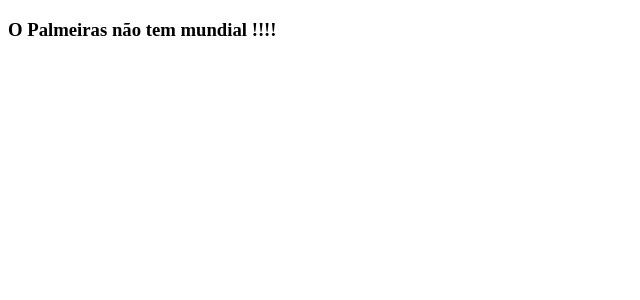
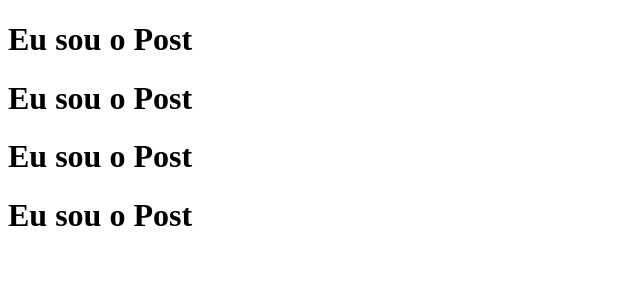
Before and after one commit to ArturRibeiro01/reactProfiles, a React (Vite) app: page / in a window 1280 px wide. Shown: the top 300 px of the page, without its empty margins (0-640 px from the left). Built offline with nearby package versions, Linux system fonts and the light colour scheme.

Commit message:
Feat: Criação do Post Component

```diff
--- a/src/App.jsx
+++ b/src/App.jsx
@@ -1,7 +1,12 @@
+import { Post } from "./Post";
+
 function App() {
   return (
     <div className="App">
-      <h3>O Palmeiras não tem mundial !!!!</h3>
+      <Post />
+      <Post />
+      <Post />
+      <Post />
     </div>
   );
 }
--- /dev/null
+++ b/src/Post.jsx
@@ -0,0 +1,9 @@
+import React from "react";
+
+export const Post = () => {
+  return (
+    <div>
+      <h1>Eu sou o Post</h1>
+    </div>
+  );
+};
```
